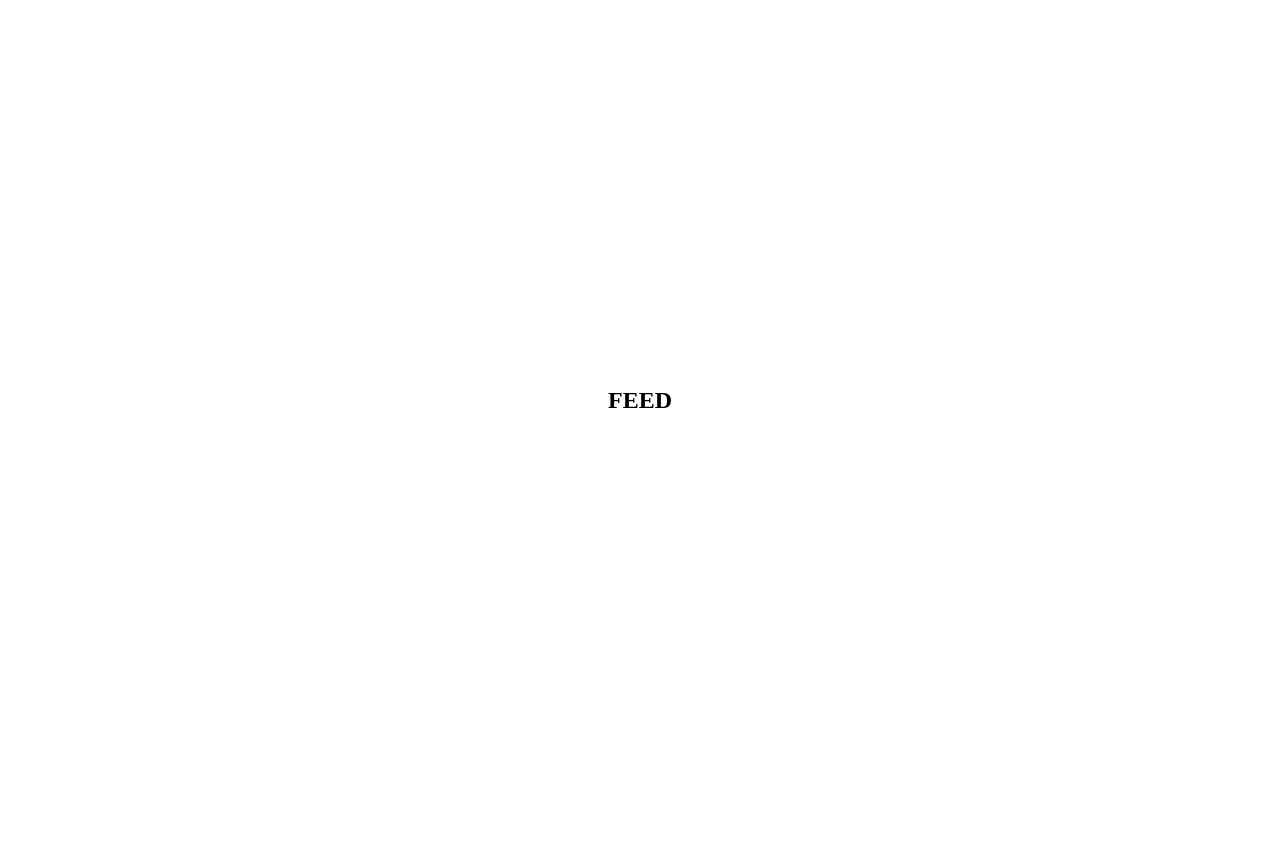
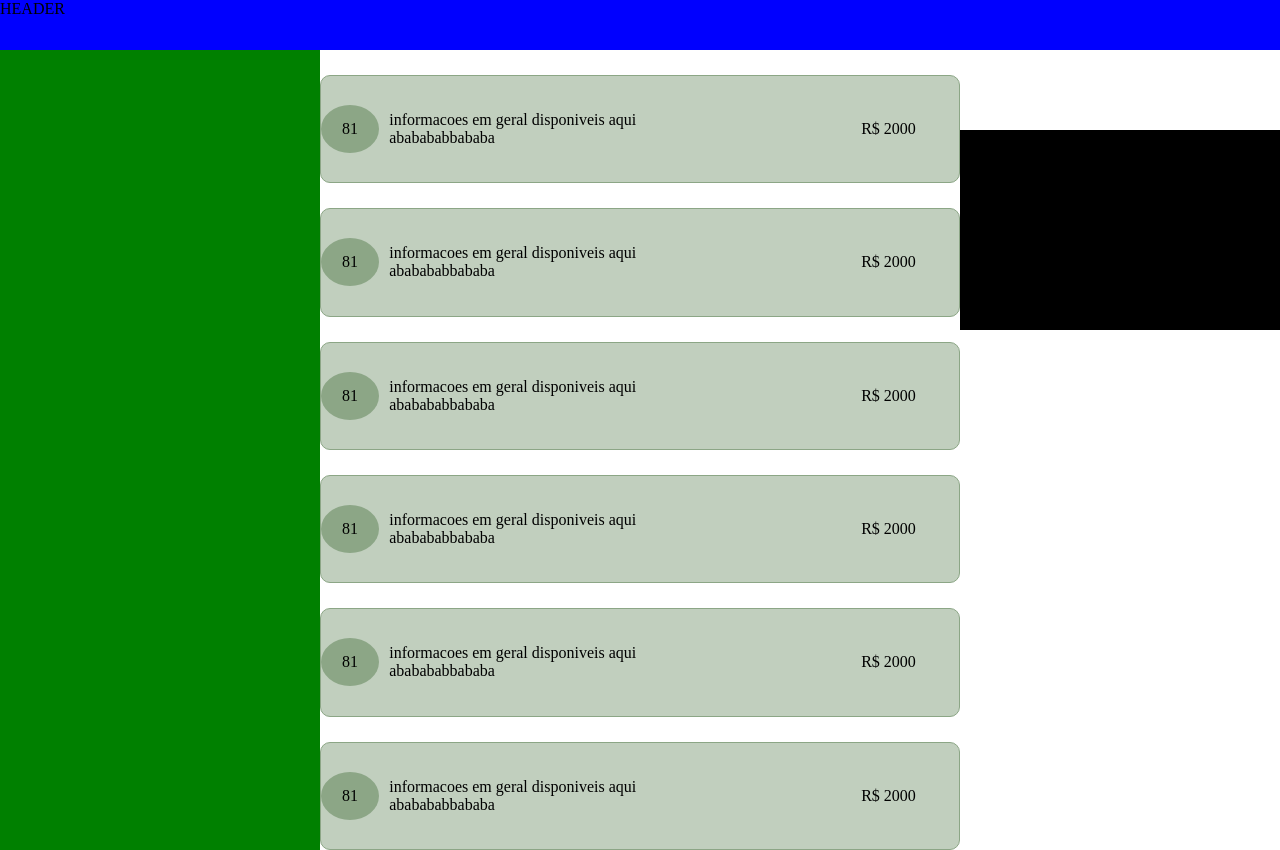
Before and after one commit to isFernandes/jobsea, a React (Create React App) app in the folder frontend/: page /feed in a window 1280 px wide. Before the commit the page ends 800 px from the top, so only its background shows below. Built offline with nearby package versions, Linux system fonts and the light colour scheme; the HTML template or start-up script is replaced by a standard one.

Commit message:
component crew, estrutura finalizada

```diff
--- a/frontend/src/components/Crew/index.tsx
+++ b/frontend/src/components/Crew/index.tsx
@@ -1,46 +1,58 @@
-import React from 'react';
-import styled from 'styled-components';
+import React from "react";
+import styled from "styled-components";
 
-import './index.css';
+import "./index.css";
 
 const Crew: React.FC = () => {
-  return(
+  return (
     <Container>
-        <CrewRanting>
-
-        </CrewRanting>
-        <CrewInfo>
-
-        </CrewInfo>
-        <CrewValue>
-
-        </CrewValue>
+      <CrewRanting>81</CrewRanting>
+      <CrewInfo>
+          informacoes em geral disponiveis aqui
+          <br></br>
+          ababababbababa
+      </CrewInfo>
+      <CrewValue>R$ 2000</CrewValue>
     </Container>
   );
-}
+};
 
 export default Crew;
 
 const Container = styled.div`
-    width: 100vw;
-    height: 100vh;
-    background-co
+  margin-top: 25px;
+  background-color: #c1cfbe;
+  display: flex;
+  flex-direction: row;
+  align-items: center;
+  justify-content: space-between;
+  flex:1;
+  border: 1px solid #8ca686;
+  border-radius: 10px;
+  padding:0;
 `;
 
 const CrewRanting = styled.div`
-    width: 100vw;
-    height: 100vh;
-    background-co
+  display: flex;
+  flex:0.2;
+  align-items: center;
+  justify-content: center;
+  background-color: #8ca686;
+  border-radius: 700%;
+  padding: 15px;
 `;
 
 const CrewInfo = styled.div`
-    width: 100vw;
-    height: 100vh;
-    background-co
+padding: 6px 6px 6px 10px;
+  display: flex;
+  align-self: center;
+  flex-wrap: wrap;
+  flex: 3;
 `;
 
 const CrewValue = styled.div`
-    width: 100vw;
-    height: 100vh;
-    background-co
+  display: flex;
+  align-items: center;
+  justify-content: center;
+  flex: 1;
 `;
--- a/frontend/src/pages/Feed/index.tsx
+++ b/frontend/src/pages/Feed/index.tsx
@@ -1,9 +1,60 @@
-import React from 'react';
+import React from "react";
+import styled from "styled-components";
+import Crew from "../../components/Crew";
 
-function Feed(){
-    return(
-        <h2>FEED</h2>
-    );
+function Feed() {
+  return (
+    <Container>
+      <Navbar>HEADER</Navbar>
+      <Content>
+        <Filtros></Filtros>
+        <MainFeed>
+          <Crew />
+          <Crew />
+          <Crew />
+          <Crew />
+          <Crew />
+          <Crew />
+        </MainFeed>
+        <Mural></Mural>
+      </Content>
+    </Container>
+  );
 }
 
 export default Feed;
+
+const Container = styled.div`
+  width: 100vw;
+  height: 100vh;
+`;
+
+const Content = styled.div`
+  display: flex;
+  flex-direction: row;
+  flex: 1;
+  height: 100vh;
+`;
+
+const Navbar = styled.header`
+  background-color: blue;
+  height: 50px;
+`;
+
+const Filtros = styled.div`
+  background-color: green;
+  flex: 1;
+`;
+
+const MainFeed = styled.div`
+  display: flex;
+  flex: 2;
+  flex-direction: column;
+`;
+
+const Mural = styled.div`
+margin-top:80px;
+  background-color: black;
+  flex: 1;
+  max-height: 200px;
+`;
```
Also changed, not shown: frontend/src/components/Navbar/index.tsx (added, +14 -0 lines), frontend/src/components/Navbar/index.css (added).
